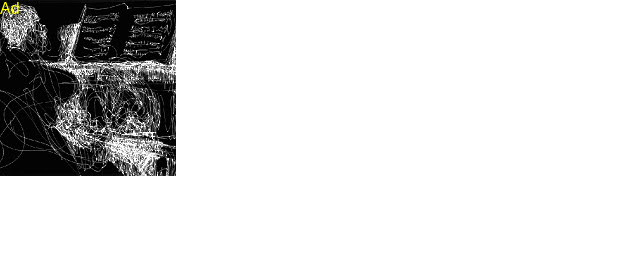
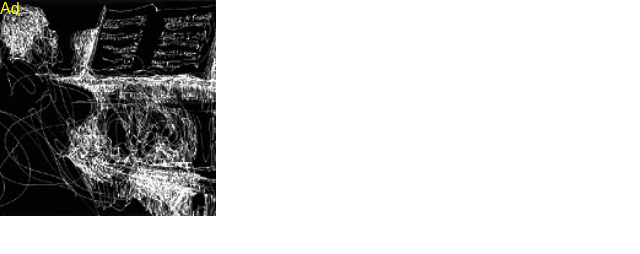
Before and after one commit to TheGreatMaximus98/adservice, a plain HTML site: page index.html in a window 1280 px wide. Shown: the whole page, without its empty margins (0-640 px from the left). Drawn offline with Linux system fonts and the light colour scheme.

Commit message:
Update index.html

```diff
--- a/index.html
+++ b/index.html
@@ -12,7 +12,7 @@
         body, html { padding: 0; margin: 0; font-family: sans-serif; }
         * { border: 0px solid white; }
         .adurl { position: relative; right: 0%; }
-        .adimg { z-index: 1; position: relative; }
+        .adimg { z-index: 1; position: relative; width: 216px; height: 216px; }
         .adreminder { padding: 0; margin: 0; z-index: 2; color: yellow; position: absolute; top: 0; left: 0; }
     </style>
 </body>
```
